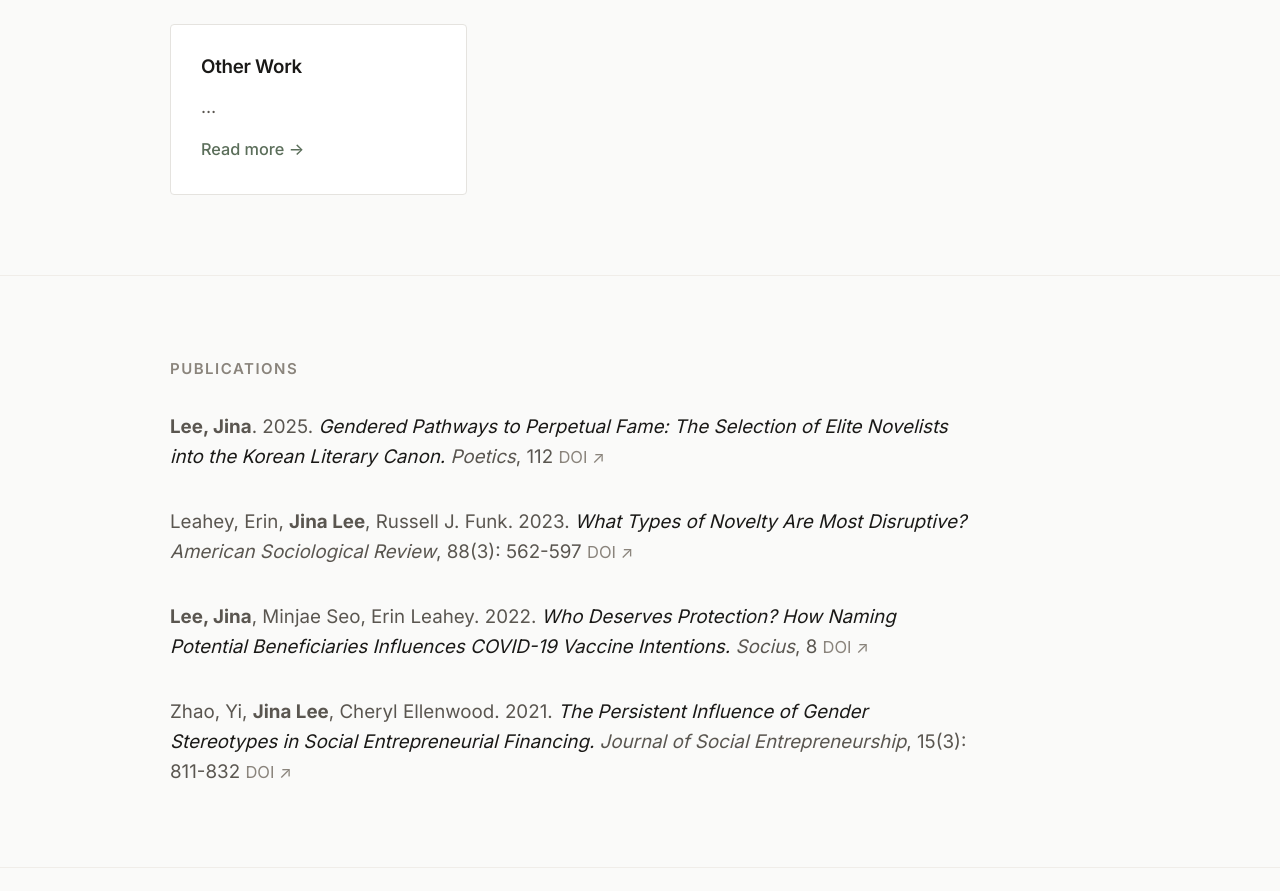
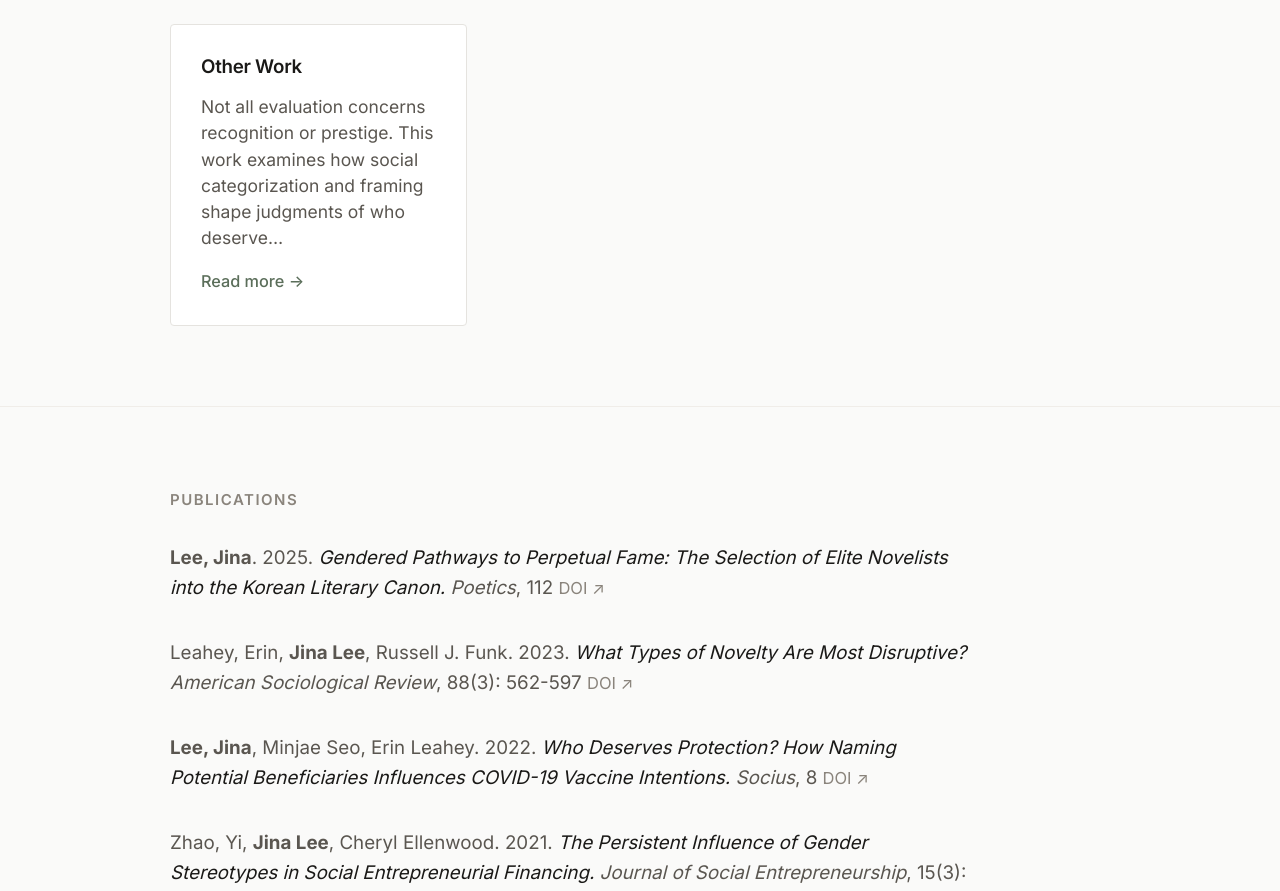
Before and after one commit to JinaLee-soc/jinalee-soc, a Next.js app: page / in a window 1280 px wide. Shown: the part 1495-2386 px from the top of the page. Built offline with nearby package versions, Linux system fonts and the light colour scheme.

Commit message:
Add overview text to Other Work section
Co-Authored-By: Claude Sonnet 4.6 <noreply@anthropic.com>

```diff
--- a/src/content/research.ts
+++ b/src/content/research.ts
@@ -104,7 +104,7 @@ export const researchPrograms: ResearchProgram[] = [
   {
     id: 'other-work',
     title: 'Other Work',
-    overview: ``,
+    overview: `Not all evaluation concerns recognition or prestige. This work examines how social categorization and framing shape judgments of who deserves protection and resources.`,
     keyQuestions: [],
     publications: [
       {
```
